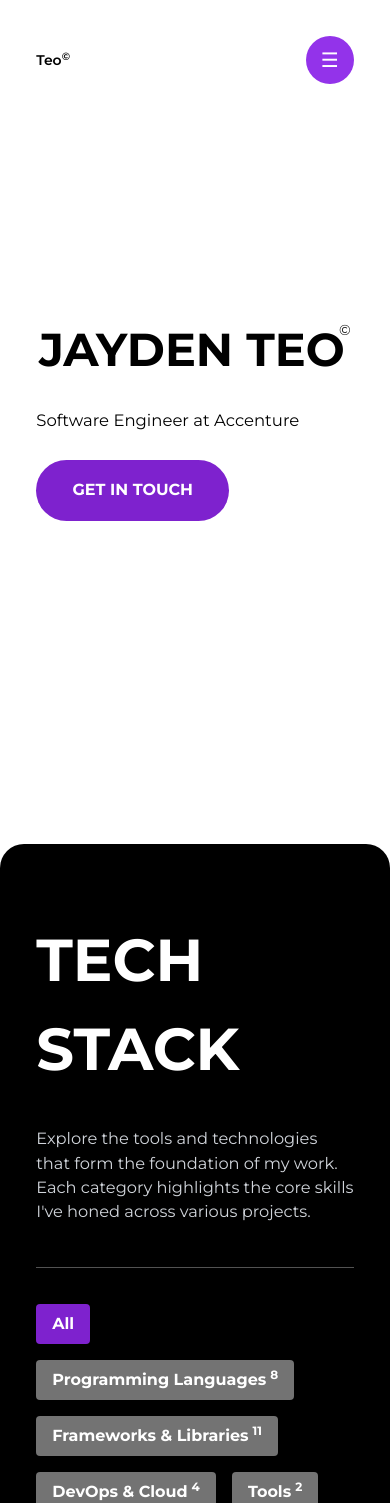
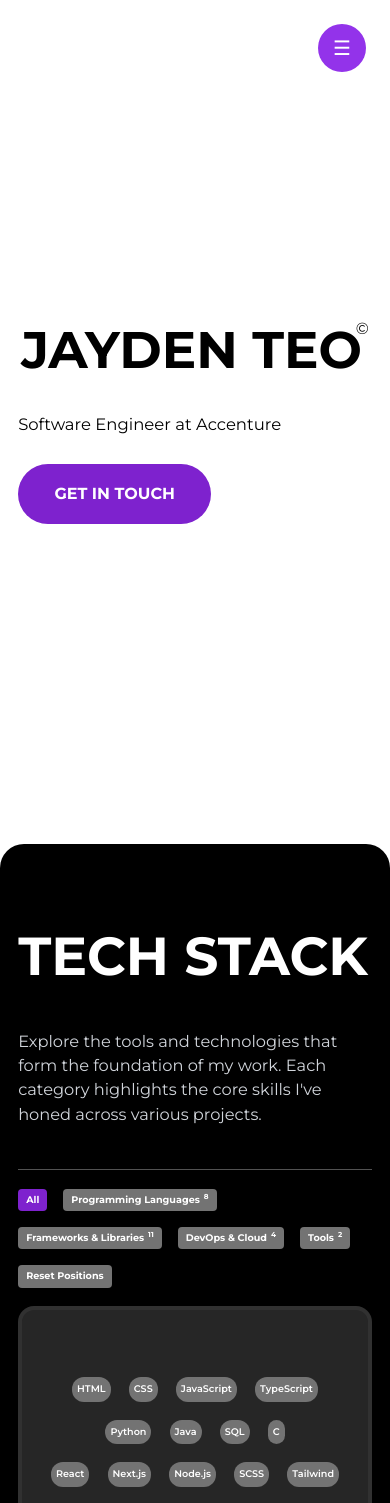
Before and after one commit to jaydenteo/portfolio, a Next.js app: page / in a window 390 px wide. Shown: the top 1503 px of the page. Built offline with nearby package versions, Linux system fonts and the light colour scheme.

Commit message:
refactor for mobile

```diff
--- a/app/globals.css
+++ b/app/globals.css
@@ -35,26 +35,11 @@
     1.496rem + 2.2854vi,
     3.5529rem
   ); /* ~31px - 57px */
-  --heading-1: clamp(3.5rem, 2.3571rem + 5.5143vi, 10.5rem); /* ~56px - 120px */
+  --heading-1: clamp(2.5rem, 2rem + 5.5143vi, 10.5rem); /* ~56px - 120px */
   --heading-display: clamp(4rem, 0.05rem + 12.5vi, 20rem); /* ~64px - 160px */
   --heading-body: clamp(1rem, 0.6071rem + 1.0143vi, 2.25rem); /* ~16px - 36px */
   --heading-1--alt: clamp(3rem, 2.25rem + 3.75vi, 5.625rem); /* ~48px - 90px */
   --text-menu: clamp(2.5rem, 1.107rem + 3.5714vi, 4.5rem); /* ~40px - 72px */
-
-  /* Padding & Spacing */
-
-  --padding-horizontal--main: clamp(
-    1rem,
-    0.428rem + 2.86vw,
-    3rem
-  ); /* ~16px - 48px */
-  --padding-v: clamp(0.89rem, 0.862rem + 0.14vw, 0.99rem); /* ~14px - 16px */
-  --padding-button: clamp(0.89rem, 0.7rem + 0.14vw, 0.88rem); /* ~14px - 14px */
-  --padding-top--main: clamp(
-    1rem,
-    1.8571rem + 1.5143vi,
-    3.5rem
-  ); /* ~16px - 56px */
 
   /* Spacing */
 
@@ -84,15 +69,6 @@
     6.25rem
   ); /* ~84px - 100px */
   --gap-fluid: clamp(1rem, 0.8571rem + 1.0143vi, 3.5rem); /* ~16px - 56px */
-
-  /* Grid Settings */
-
-  --column-count: 12;
-  --grid-main: repeat(var(--column-count), minmax(0, 1fr));
-  --grid-gap-total: calc(var(--gap-fluid) * (var(--column-count) - 1));
-  --column-width: calc(
-    (100% - var(--grid-gap-total)) / var(--column-count) + var(--gap-fluid)
-  );
 }
 
 /* @layer base {
@@ -100,7 +76,3 @@
     @apply px-4;
   }
 } */
-
-.clip-path {
-  clip-path: polygon(0 0, 100% 0, 100% 100%, 0 100%);
-}
--- a/components/pages/About.tsx
+++ b/components/pages/About.tsx
@@ -3,7 +3,7 @@ import React from "react";
 function About() {
   return (
     <section
-      className="px-space-lg h-[80svh] flex flex-col lg:flex-row"
+      className="px-space-sm md:px-space-lg h-[80svh] flex flex-col lg:flex-row"
       id="About"
     >
       <div className="w-full lg:w-1/2">
--- a/components/pages/Hero.tsx
+++ b/components/pages/Hero.tsx
@@ -6,7 +6,7 @@ function Hero() {
   return (
     <section className="mb-[-100svh]">
       <div className="h-svh sticky top-0 flex items-center justify-center w-full">
-        <div className="w-full p-space-lg">
+        <div className="w-full p-space-sm md:p-space-lg">
           <Logo className="uppercase" />
           <p className="pt-space-md text-text-base--large">
             Software Engineer at Accenture
--- a/components/pages/Projects.tsx
+++ b/components/pages/Projects.tsx
@@ -9,7 +9,7 @@ import { skills } from "@/data/skillsData";
 function Projects() {
   return (
     <section className="min-h-[300svh]" id="Works">
-      <div className="p-space-lg">
+      <div className="p-space-sm md:p-space-lg">
         <h1 className="text-heading-1 uppercase font-bold">
           Selected Work
           <sup className="">&nbsp;{projects.length}</sup>
@@ -22,7 +22,7 @@ function Projects() {
       </div>
 
       {projects.map((project, index) => (
-        <div key={index} className={"px-space-lg"}>
+        <div key={index} className={"px-space-sm md:px-space-lg"}>
           <div className="h-screen contain-paint bg-black border-t border-neutral-600">
             <div
               className={`h-[300svh] w-full absolute left-0 right-0`}
@@ -35,7 +35,7 @@ function Projects() {
                     {index + 1}. {project.title}
                   </div>
                   {/* SKILLS */}
-                  <div className="right-space-lg flex flex-col justify-center">
+                  <div className="right-space-sm md:right-space-lg flex flex-col justify-center">
                     <div className="flex flex-wrap gap-space-3xs">
                       {project.skills.map((skillName, idx) => {
                         const skill = skills
--- a/components/pages/Skills.tsx
+++ b/components/pages/Skills.tsx
@@ -35,7 +35,7 @@ const Skills = () => {
 
   return (
     <section
-      className="px-space-lg min-h-[100svh] flex flex-col items-start justify-start"
+      className="px-space-sm md:px-space-lg min-h-[100svh] flex flex-col items-start justify-start"
       id="Stack"
     >
       <h1 className="text-heading-1 mb-8 uppercase font-bold">Tech Stack</h1>
@@ -50,12 +50,12 @@ const Skills = () => {
 
       <hr className="border-t border-neutral-600 w-full" />
 
-      <div className="flex flex-wrap gap-4 py-space-lg">
+      <div className="flex flex-wrap gap-4 py-space-sm md:py-space-lg">
         {categories.map((category) => (
           <button
             key={category}
             onClick={() => setSelectedCategory(category)}
-            className={`px-4 py-2 ${
+            className={`px-2 py-1 text-text-mono md:px-4 md:py-2 md:text-text-base--small ${
               selectedCategory === category
                 ? "bg-purple-700 text-white"
                 : "bg-neutral-500"
@@ -69,13 +69,13 @@ const Skills = () => {
         ))}
         <button
           onClick={handleReset}
-          className="px-4 py-2 bg-neutral-500 text-white rounded font-bold"
+          className="px-2 py-1 text-text-mono md:px-4 md:py-2 md:text-text-base--small bg-neutral-500 text-white rounded font-bold"
         >
           Reset Positions
         </button>
       </div>
 
-      <div className="bg-neutral-800 rounded-2xl w-full min-h-[50svh] border-neutral-500 border-4 border-outline border-opacity-15 p-space-lg flex flex-col items-center">
+      <div className="bg-neutral-800 rounded-2xl w-full min-h-[50svh] border-neutral-500 border-4 border-outline border-opacity-15 p-space-sm md:p-space-lg flex flex-col items-center">
         <div
           className="w-full flex-grow flex items-center justify-center"
           ref={constraintRef}
--- a/components/ui/Nav.tsx
+++ b/components/ui/Nav.tsx
@@ -16,7 +16,7 @@ const Nav = () => {
       <a
         href="#"
         className={clsx(
-          "font-semibold text-text-base--small z-20",
+          "font-semibold text-text-base--small z-20 hidden md:block",
           open && "text-black",
         )}
       >
@@ -36,7 +36,7 @@ const Nav = () => {
       </div>
 
       {/* Mobile Button */}
-      <div className="md:hidden z-20">
+      <div className="md:hidden z-20 fixed top-6 right-6">
         <button
           onClick={toggleMenu}
           className={clsx(
--- a/components/ui/SkillTag.tsx
+++ b/components/ui/SkillTag.tsx
@@ -15,14 +15,14 @@ const SkillTag = ({ skillItem, variant }: SkillTagProps) => {
   return (
     <div
       className={clsx(
-        "flex items-center bg-neutral-500 p-space-2xs rounded-xl text-center text-white font-semibold",
+        "flex items-center bg-neutral-500 p-space-3xs md:p-space-2xs rounded-xl text-center text-white font-semibold text-text-mono md:text-text-base",
         variant === TagVariant.Primary
           ? "p-space-2xs"
           : "px-space-xs py-space-3xs rounded-xs",
       )}
     >
       {variant === TagVariant.Primary && (
-        <skillItem.icon className="w-8 h-8 mr-2" />
+        <skillItem.icon className="w-8 h-8 mr-2 hidden md:block" />
       )}
       <p>{skillItem.name}</p>
     </div>
--- a/tailwind.config.ts
+++ b/tailwind.config.ts
@@ -34,12 +34,6 @@ const config: Config = {
         'heading-1--alt': 'var(--heading-1--alt)',
         'text-menu': 'var(--text-menu)',
       },
-      padding: {
-        'horizontal-main': 'var(--padding-horizontal--main)',
-        'v': 'var(--padding-v)',
-        'button': 'var(--padding-button)',
-        'top-main': 'var(--padding-top--main)',
-      },
       spacing: {
         'space-3xs': 'var(--space-3xs)',
         'space-2xs': 'var(--space-2xs)',
```
